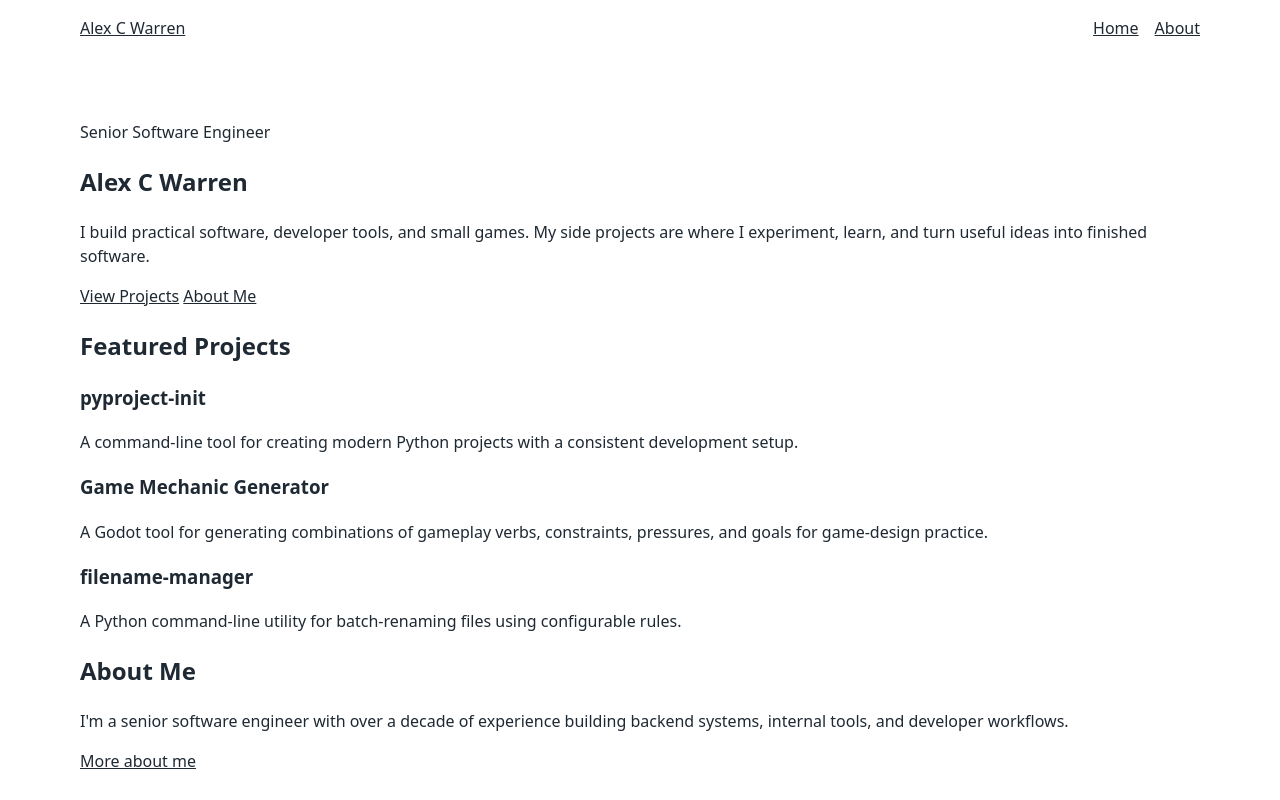
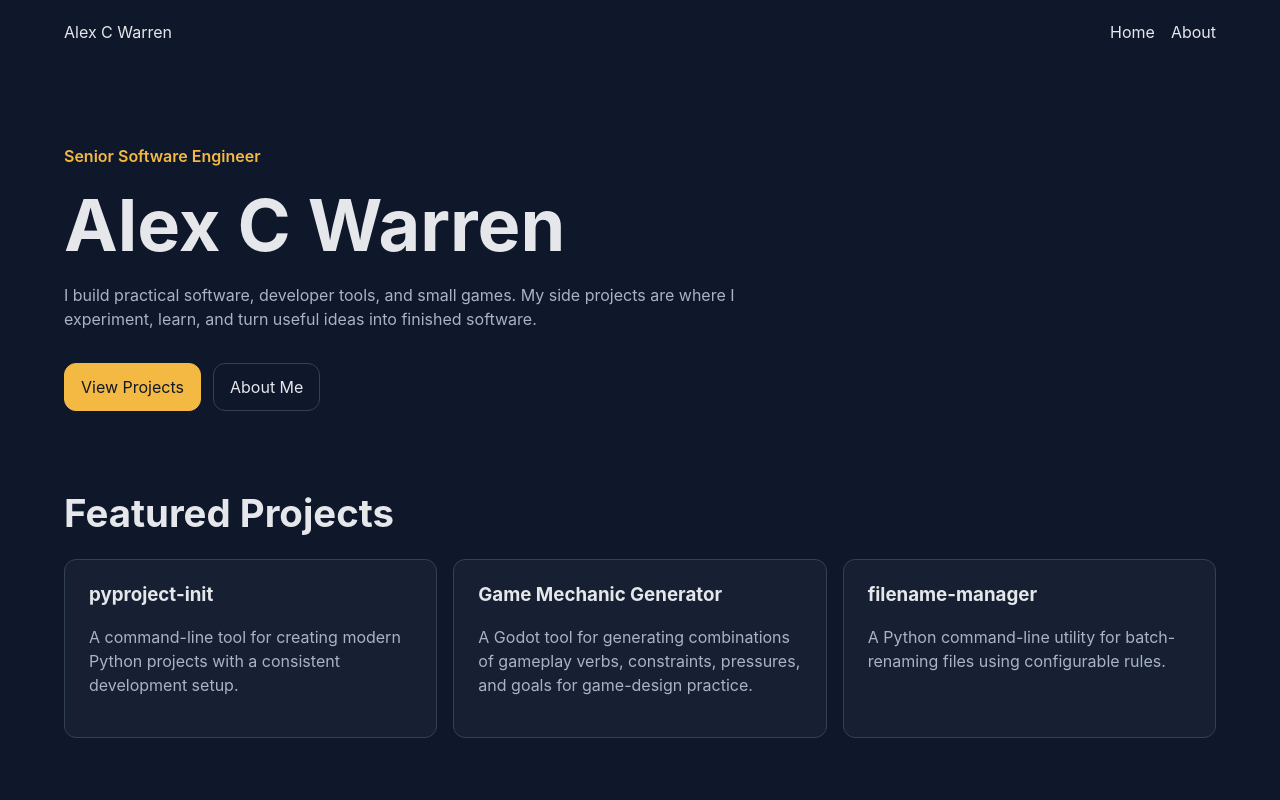
Before and after one commit to alexcwarren/alexcwarren.github.io, an Astro site in the folder astro/: page / in a window 1280 px wide. Shown: the top 800 px of the page. Built offline with nearby package versions, Linux system fonts and the light colour scheme; Astro itself is replaced by a stand-in of ours.

Commit message:
feat: establish portfolio visual system

```diff
--- a/astro/src/components/ProjectCard.astro
+++ b/astro/src/components/ProjectCard.astro
@@ -7,7 +7,7 @@ interface Props {
 const { name, summary } = Astro.props;
 ---
 
-<article>
+<article class="project-card">
   <h3>{name}</h3>
   <p>{summary}</p>
 </article>
--- a/astro/src/pages/index.astro
+++ b/astro/src/pages/index.astro
@@ -10,7 +10,7 @@ import { featuredProjects } from "../data/projects";
 >
   <main>
     <section>
-      <p>Senior Software Engineer</p>
+      <p class="hero-label">Senior Software Engineer</p>
       <h1>Alex C Warren</h1>
 
       <p>
@@ -19,21 +19,23 @@ import { featuredProjects } from "../data/projects";
         ideas into finished software.
       </p>
 
-      <p>
-        <a href="/projects/">View Projects</a>
-        <a href="/about/">About Me</a>
-      </p>
+      <div class="hero-actions">
+        <a class="button button-primary" href="/projects/">View Projects</a>
+        <a class="button button-secondary" href="/about/">About Me</a>
+      </div>
     </section>
 
     <section aria-labelledby="featured-projects">
       <h2 id="featured-projects">Featured Projects</h2>
 
+      <div class="project-grid">
         {featuredProjects.map((project) => (
           <ProjectCard
             name={project.name}
             summary={project.summary}
           />
         ))}
+      </div>
     </section>
 
     <section>
--- a/astro/src/styles/global.css
+++ b/astro/src/styles/global.css
@@ -1,39 +1,77 @@
 :root {
-  font-family: system-ui, sans-serif;
+  font-family:
+    Inter, ui-sans-serif, system-ui, -apple-system, BlinkMacSystemFont, "Segoe UI",
+    sans-serif;
+
   line-height: 1.5;
-  color: #1f2933;
-  background: #ffffff;
+
+  --color-bg: #0f172a;
+  --color-surface: #172033;
+  --color-surface-soft: #1e293b;
+  --color-text: #e5e7eb;
+  --color-text-muted: #a8b3c7;
+  --color-accent: #f4b942;
+  --color-border: #334155;
+
+  --content-width: 72rem;
+  --radius: 0.75rem;
 }
 
 * {
   box-sizing: border-box;
 }
 
+html {
+  background: var(--color-bg);
+}
+
 body {
   margin: 0;
+  color: var(--color-text);
+  background: var(--color-bg);
+}
+
+body,
+button,
+input,
+textarea {
+  font: inherit;
+}
+
+a {
+  color: inherit;
+}
+
+img {
+  max-width: 100%;
+  height: auto;
 }
 
 header,
 main,
 footer {
-  width: min(100% - 2rem, 70rem);
+  width: min(100% - 2rem, var(--content-width));
   margin-inline: auto;
 }
 
-header,
-footer {
-  padding-block: 1rem;
+header {
+  padding-block: 1.25rem;
 }
 
 main {
-  padding-block: 3rem;
+  padding-block: 4rem;
+}
+
+footer {
+  padding-block: 2rem;
+  color: var(--color-text-muted);
 }
 
 nav {
   display: flex;
   align-items: center;
   justify-content: space-between;
-  gap: 1rem;
+  gap: 1.5rem;
 }
 
 nav ul {
@@ -44,11 +82,98 @@ nav ul {
   list-style: none;
 }
 
-a {
-  color: inherit;
+nav a {
+  text-decoration: none;
 }
 
-img {
-  max-width: 100%;
-  height: auto;
+nav a:hover,
+nav a:focus-visible {
+  color: var(--color-accent);
 }
+
+section + section {
+  margin-top: 5rem;
+}
+
+h1,
+h2,
+h3 {
+  line-height: 1.15;
+}
+
+h1 {
+  margin-block: 0.5rem 1rem;
+  font-size: clamp(2.5rem, 6vw, 4.5rem);
+}
+
+h2 {
+  margin-bottom: 1.5rem;
+  font-size: clamp(1.75rem, 3vw, 2.5rem);
+}
+
+p {
+  max-width: 70ch;
+  color: var(--color-text-muted);
+}
+
+.hero-label {
+  color: var(--color-accent);
+  font-weight: 600;
+}
+
+.hero-actions {
+  display: flex;
+  flex-wrap: wrap;
+  gap: 0.75rem;
+  margin-top: 2rem;
+}
+
+.button {
+  display: inline-block;
+  padding: 0.7rem 1rem;
+  border: 1px solid var(--color-border);
+  border-radius: var(--radius);
+  text-decoration: none;
+}
+
+.button-primary {
+  color: #111827;
+  background: var(--color-accent);
+  border-color: var(--color-accent);
+}
+
+.button-secondary {
+  background: transparent;
+}
+
+.project-grid {
+  display: grid;
+  grid-template-columns: repeat(3, minmax(0, 1fr));
+  gap: 1rem;
+}
+
+.project-card {
+  padding: 1.5rem;
+  background: var(--color-surface);
+  border: 1px solid var(--color-border);
+  border-radius: var(--radius);
+}
+
+.project-card h3 {
+  margin-top: 0;
+}
+
+@media (max-width: 48rem) {
+  nav {
+    align-items: flex-start;
+    flex-direction: column;
+  }
+
+  .project-grid {
+    grid-template-columns: 1fr;
+  }
+
+  main {
+    padding-block: 3rem;
+  }
+}
```
Lines whose indentation alone changed are shown as unchanged.
